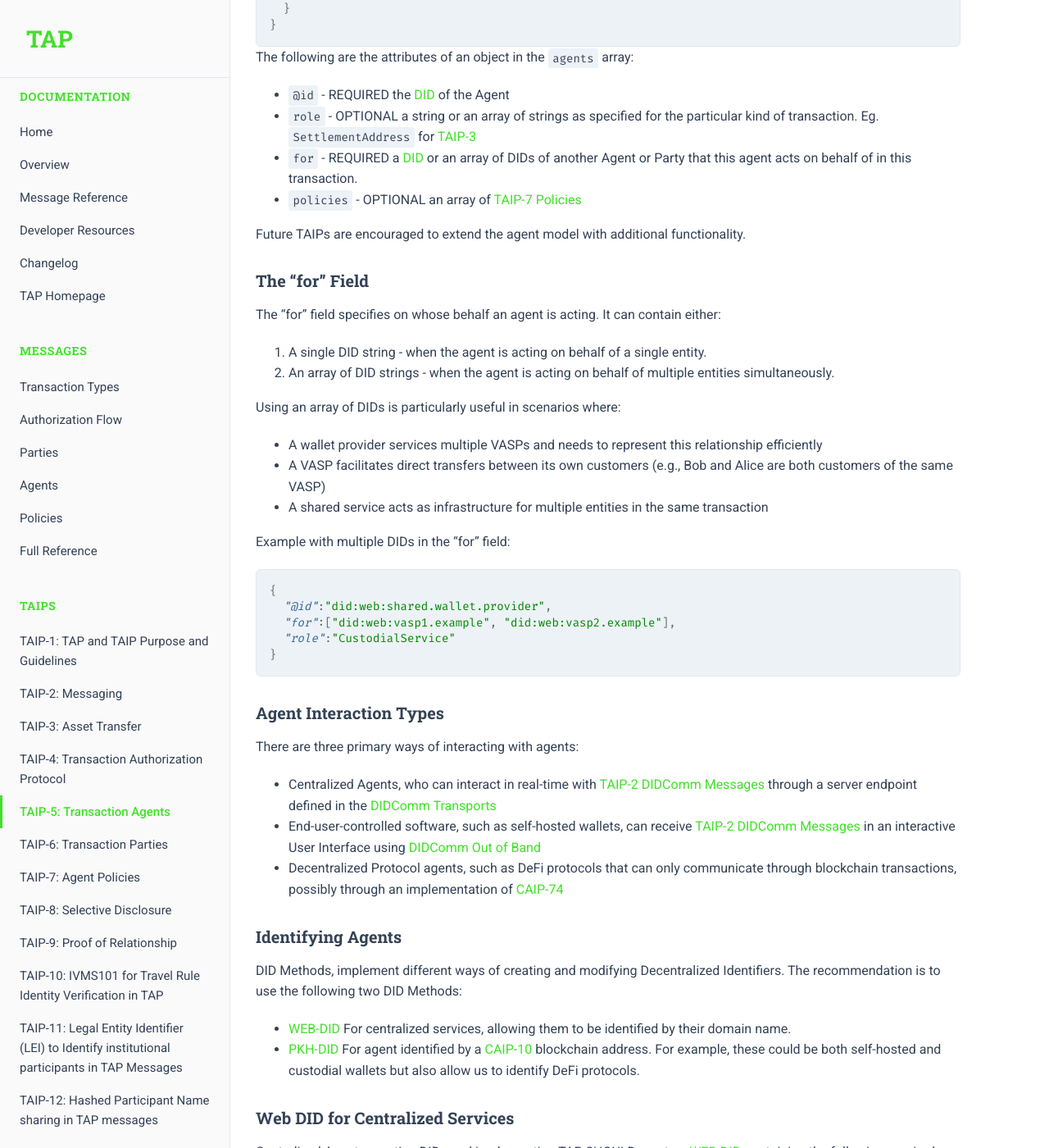
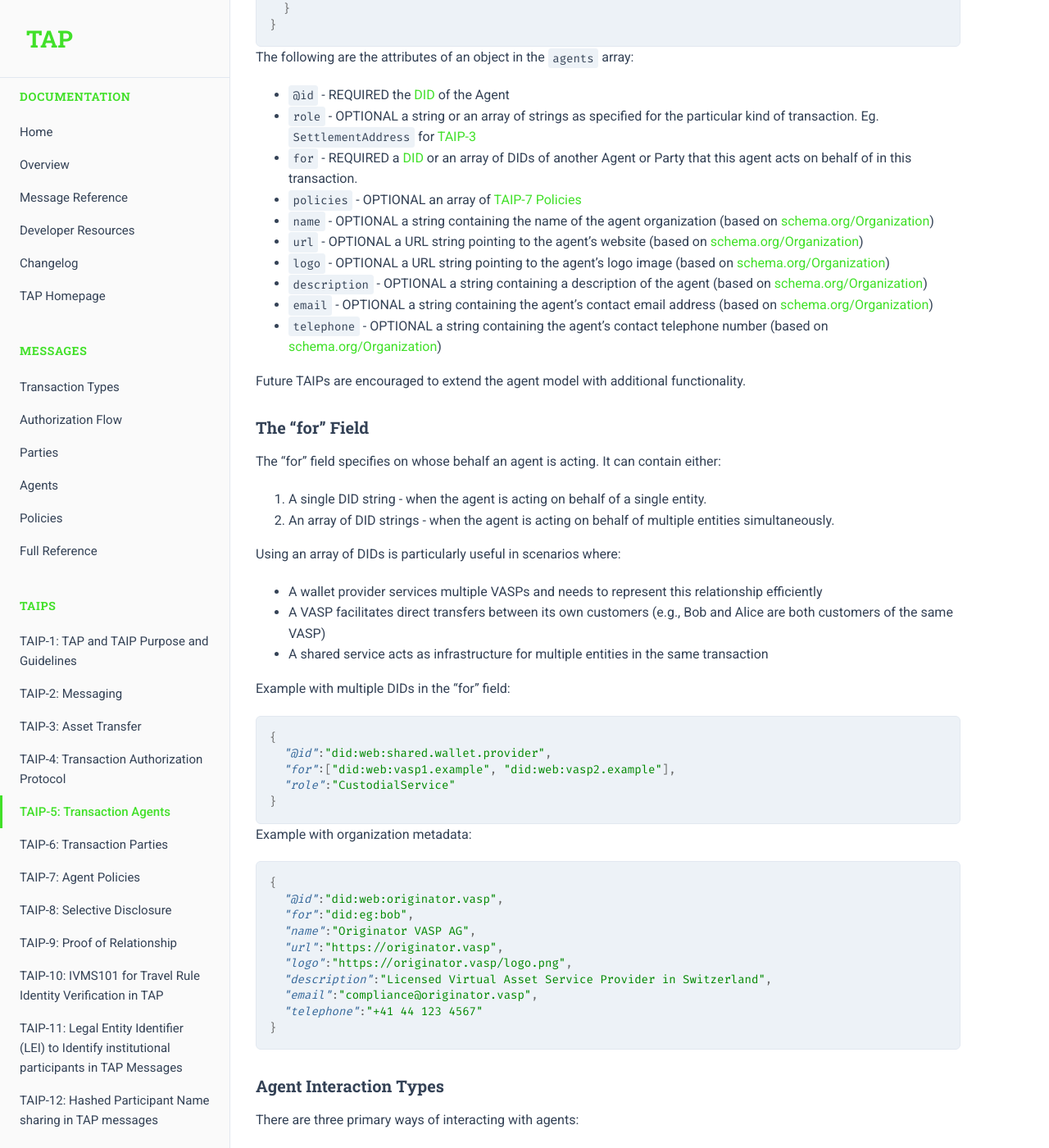
Before and after one commit to TransactionAuthorizationProtocol/TAIPs, a Jekyll site: the page built from TAIPs/taip-5.md, in a window 1280 px wide and 1400 px high, scrolled down 2582 px. Shown: the whole window at 82% size. Built offline with Jekyll 4.4.1, drawn with Linux system fonts in a browser that asks for light colours.

Commit message:
Add schema.org/Organization attributes to Agents and Parties
- Add optional organization metadata fields to TAIP-5 (Agents) and TAIP-6 (Parties)
- Fields added: name, url, logo, description, email, telephone
- Based on schema.org/Organization standard for better interoperability
- Update TypeScript Participant interface to include new attributes
- Update JSON schemas for agent.json and party.json
- Add examples in messages.md showing usage of organization attributes
- All fields are optional to maintain backward compatibility

This enables agents and parties to provide richer organizational context
which is useful for compliance, user interfaces, and trust establishment.

🤖 Generated with [Claude Code](https://claude.ai/code)

Co-Authored-By: Claude <noreply@anthropic.com>

````diff
--- a/TAIPs/taip-5.md
+++ b/TAIPs/taip-5.md
@@ -78,6 +78,12 @@ The following are the attributes of an object in the `agents` array:
 - `role` - OPTIONAL a string or an array of strings as specified for the particular kind of transaction. Eg. `SettlementAddress` for [TAIP-3]
 - `for` - REQUIRED a [DID] or an array of DIDs of another Agent or Party that this agent acts on behalf of in this transaction.
 - `policies` - OPTIONAL an array of [TAIP-7 Policies][TAIP-7]
+- `name` - OPTIONAL a string containing the name of the agent organization (based on [schema.org/Organization](https://schema.org/Organization))
+- `url` - OPTIONAL a URL string pointing to the agent's website (based on [schema.org/Organization](https://schema.org/Organization))
+- `logo` - OPTIONAL a URL string pointing to the agent's logo image (based on [schema.org/Organization](https://schema.org/Organization))
+- `description` - OPTIONAL a string containing a description of the agent (based on [schema.org/Organization](https://schema.org/Organization))
+- `email` - OPTIONAL a string containing the agent's contact email address (based on [schema.org/Organization](https://schema.org/Organization))
+- `telephone` - OPTIONAL a string containing the agent's contact telephone number (based on [schema.org/Organization](https://schema.org/Organization))
 
 Future TAIPs are encouraged to extend the agent model with additional functionality.
 
@@ -99,6 +105,20 @@ Example with multiple DIDs in the "for" field:
   "@id":"did:web:shared.wallet.provider",
   "for":["did:web:vasp1.example", "did:web:vasp2.example"],
   "role":"CustodialService"
+}
+```
+
+Example with organization metadata:
+```json
+{
+  "@id":"did:web:originator.vasp",
+  "for":"did:eg:bob",
+  "name":"Originator VASP AG",
+  "url":"https://originator.vasp",
+  "logo":"https://originator.vasp/logo.png",
+  "description":"Licensed Virtual Asset Service Provider in Switzerland",
+  "email":"compliance@originator.vasp",
+  "telephone":"+41 44 123 4567"
 }
 ```
 
````
Also changed, not shown: other parts of TAIPs/taip-5.md (+1 -1 lines), TAIPs/taip-6.md (+22 -2 lines), messages.md (+10 -1 lines), packages/typescript/src/tap.ts (+35 -0 lines), schemas/data-structures/agent.json (+23 -0 lines), schemas/data-structures/party.json (+49 -16 lines), CHANGELOG.md.
